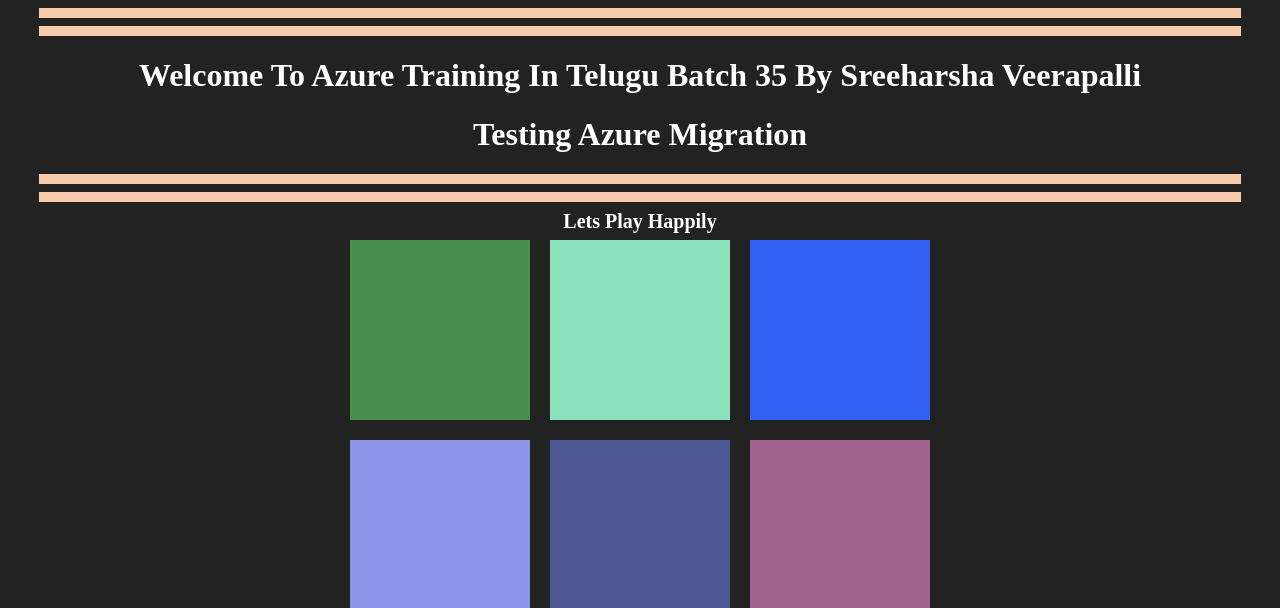
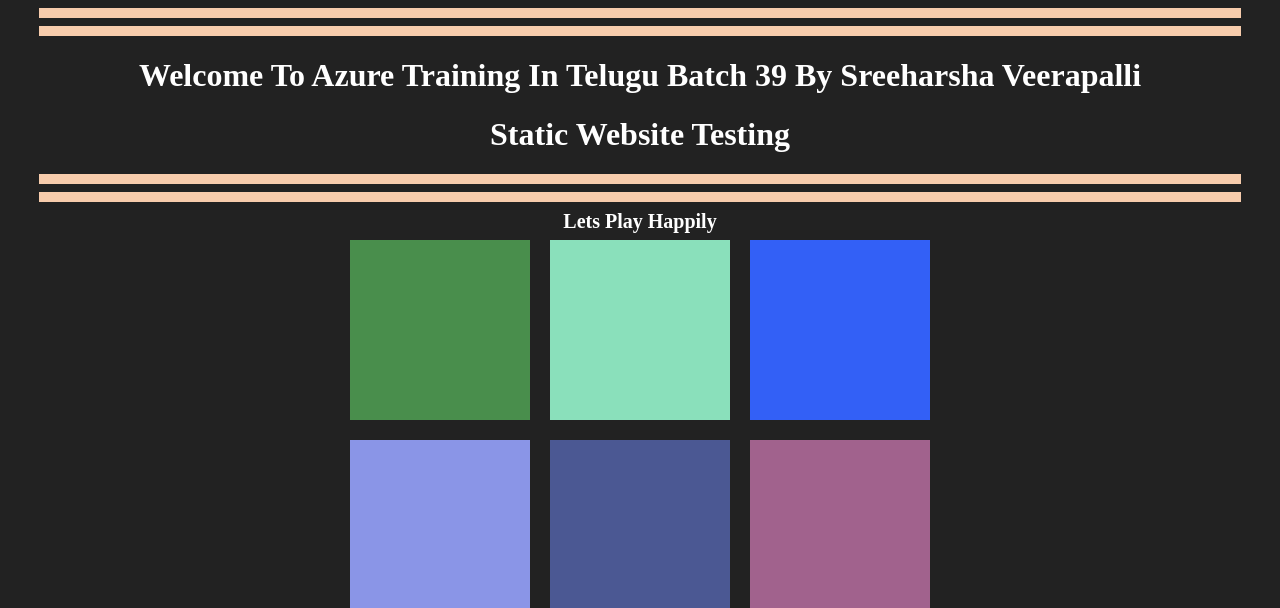
Before and after one commit to mavrick202/dockertest1, a plain HTML site: page index.html in a window 1280 px wide. Shown: the top 608 px of the page. Drawn offline with Linux system fonts and the light colour scheme.

Commit message:
Update index.html

```diff
--- a/index.html
+++ b/index.html
@@ -11,8 +11,8 @@
 <center>
 <hr size="10px" noshade  align=center width="1200px" color="#F7CCAC">
 	<hr size="10px" noshade  align=center width="1200px" color="#F7CCAC">
-	<h1>Welcome To Azure Training In Telugu Batch 35 By Sreeharsha Veerapalli</h1>
-	<h1>Testing Azure Migration</h1>
+	<h1>Welcome To Azure Training In Telugu Batch 39 By Sreeharsha Veerapalli</h1>
+	<h1>Static Website Testing</h1>
 <hr size="10px" noshade  align=center width="1200px" color="#F7CCAC">
 <hr size="10px" noshade  align=center width="1200px" color="#F7CCAC">
 </center>
```
